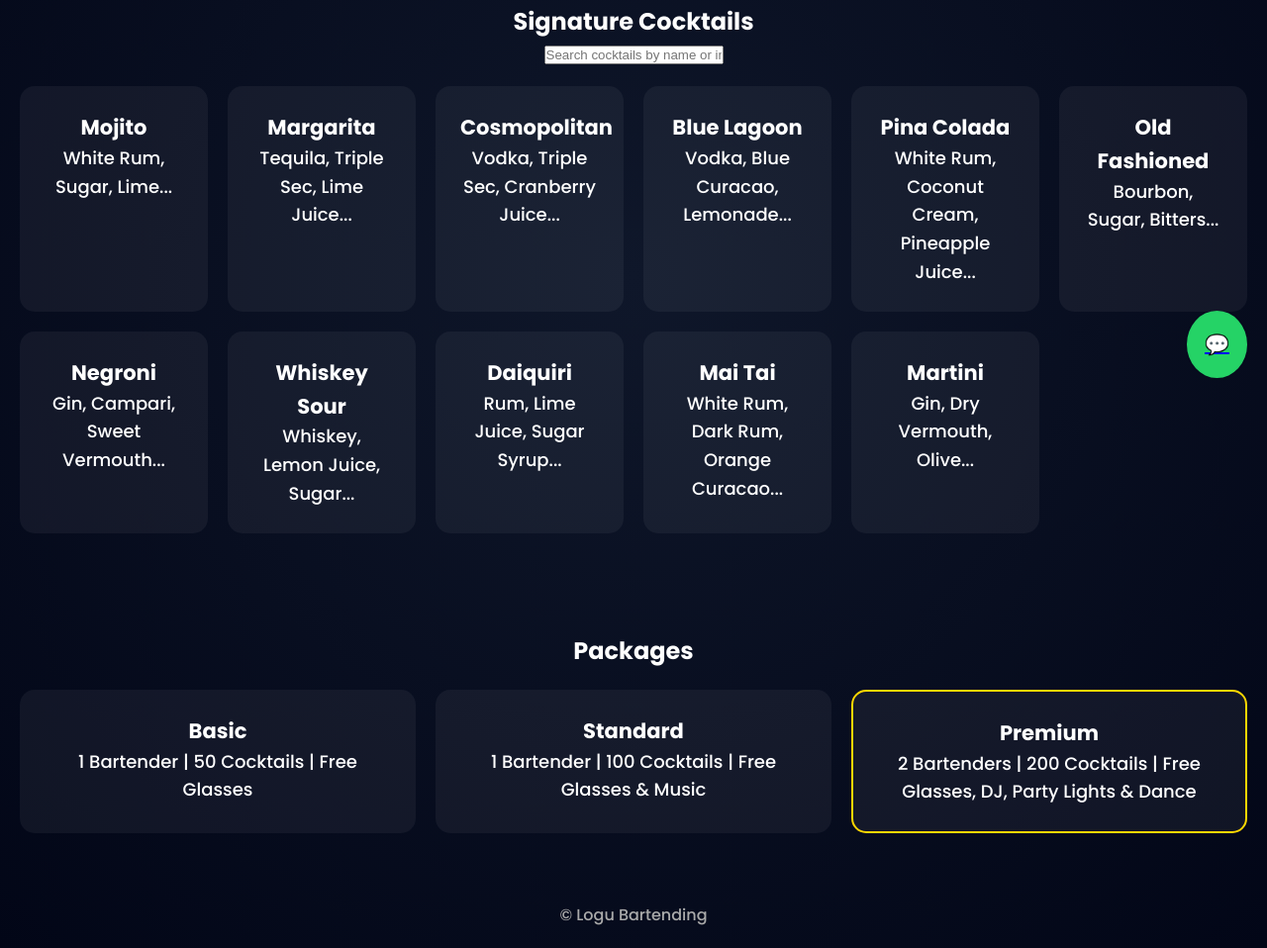
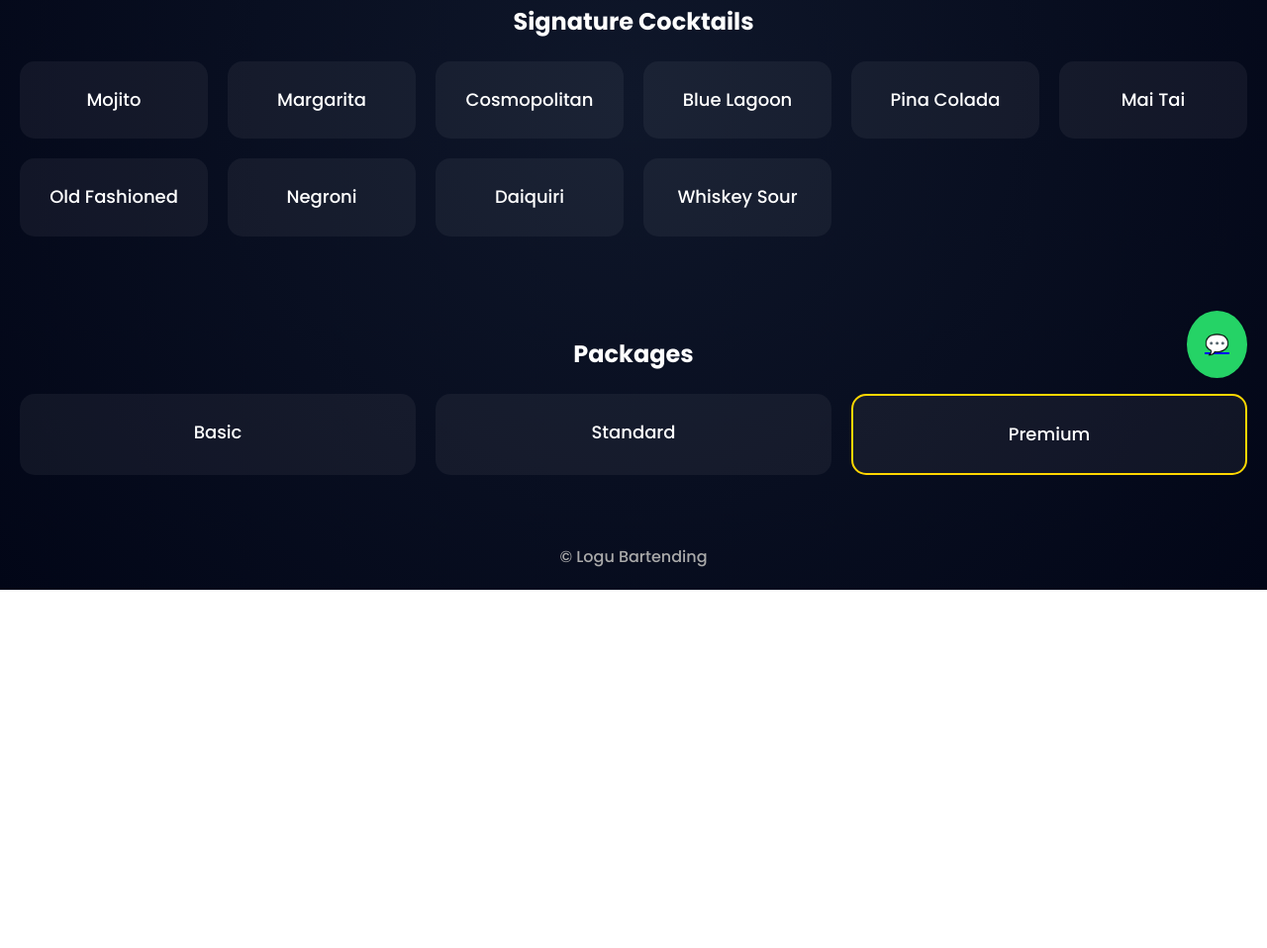
Before and after one commit to sandeepabishek95-cloud/Loganathan_teamsindiajuggllers.com, a plain HTML site: page index.html in a window 1280 px wide. Shown: the part 398-1356 px from the top of the page at 99% size. After the commit the page ends 994 px from the top, so only its background shows below. Drawn offline with Linux system fonts and the light colour scheme.

Commit message:
Update index.html

```diff
--- a/index.html
+++ b/index.html
@@ -4,12 +4,10 @@
 <meta charset="UTF-8">
 <meta name="viewport" content="width=device-width, initial-scale=1.0">
 <title>Logu Bartending</title>
-
-<!-- Google Fonts -->
 <link href="https://fonts.googleapis.com/css2?family=Poppins:wght@300;500;600;700&display=swap" rel="stylesheet">
 <link rel="stylesheet" href="style.css">
+</head>
 
-</head>
 <body>
 
 <nav class="navbar">
@@ -31,35 +29,31 @@
 
 <section class="section">
   <h2>Signature Cocktails</h2>
-
-  <div class="search-bar">
-    <input type="text" id="cocktailSearch" placeholder="Search cocktails by name or ingredient...">
-  </div>
-
-  <div class="cards" id="cocktailCards">
-    <!-- Dynamic cocktail cards will be injected by JS -->
+  <div class="cards">
+    <a href="cocktail.html?name=Mojito" class="card">Mojito</a>
+    <a href="cocktail.html?name=Margarita" class="card">Margarita</a>
+    <a href="cocktail.html?name=Cosmopolitan" class="card">Cosmopolitan</a>
+    <a href="cocktail.html?name=BlueLagoon" class="card">Blue Lagoon</a>
+    <a href="cocktail.html?name=PinaColada" class="card">Pina Colada</a>
+    <a href="cocktail.html?name=MaiTai" class="card">Mai Tai</a>
+    <a href="cocktail.html?name=OldFashioned" class="card">Old Fashioned</a>
+    <a href="cocktail.html?name=Negroni" class="card">Negroni</a>
+    <a href="cocktail.html?name=Daiquiri" class="card">Daiquiri</a>
+    <a href="cocktail.html?name=WhiskeySour" class="card">Whiskey Sour</a>
   </div>
 </section>
 
 <section class="section">
   <h2>Packages</h2>
   <div class="cards">
-    <a href="basic.html" class="card">
-      <h3>Basic</h3>
-      <p>1 Bartender | 50 Cocktails | Free Glasses</p>
-    </a>
-    <a href="standard.html" class="card">
-      <h3>Standard</h3>
-      <p>1 Bartender | 100 Cocktails | Free Glasses & Music</p>
-    </a>
-    <a href="premium.html" class="card highlight">
-      <h3>Premium</h3>
-      <p>2 Bartenders | 200 Cocktails | Free Glasses, DJ, Party Lights & Dance</p>
-    </a>
+    <a href="package.html?type=basic" class="card">Basic</a>
+    <a href="package.html?type=standard" class="card">Standard</a>
+    <a href="package.html?type=premium" class="card highlight">Premium</a>
   </div>
 </section>
 
 <a href="https://wa.me/917010022388" class="whatsapp-float">💬</a>
+
 <footer>© Logu Bartending</footer>
 
 <script src="script.js"></script>
```
